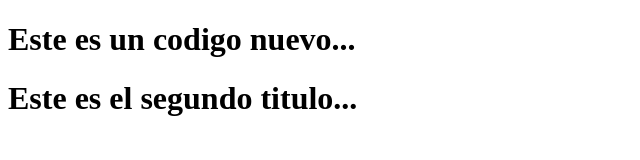
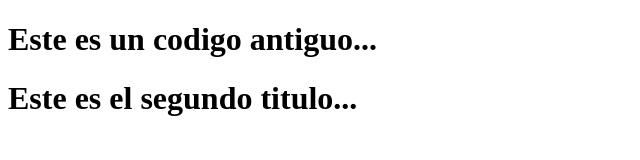
Before and after one commit to JP-Pablo/hello-world-git, a plain HTML site: page index.html in a window 1280 px wide. Shown: the full height of the page, 0-640 px from the left. Drawn offline with Linux system fonts and the light colour scheme.

Commit message:
Se modifico nuevamente t1

```diff
--- a/index.html
+++ b/index.html
@@ -6,7 +6,7 @@
     <title>Demo git</title>
 </head>
 <body>
-    <h1>Este es un codigo nuevo...</h1>
+    <h1>Este es un codigo antiguo...</h1>
     <h1>Este es el segundo titulo...</h1>
 </body>
 </html>
```
